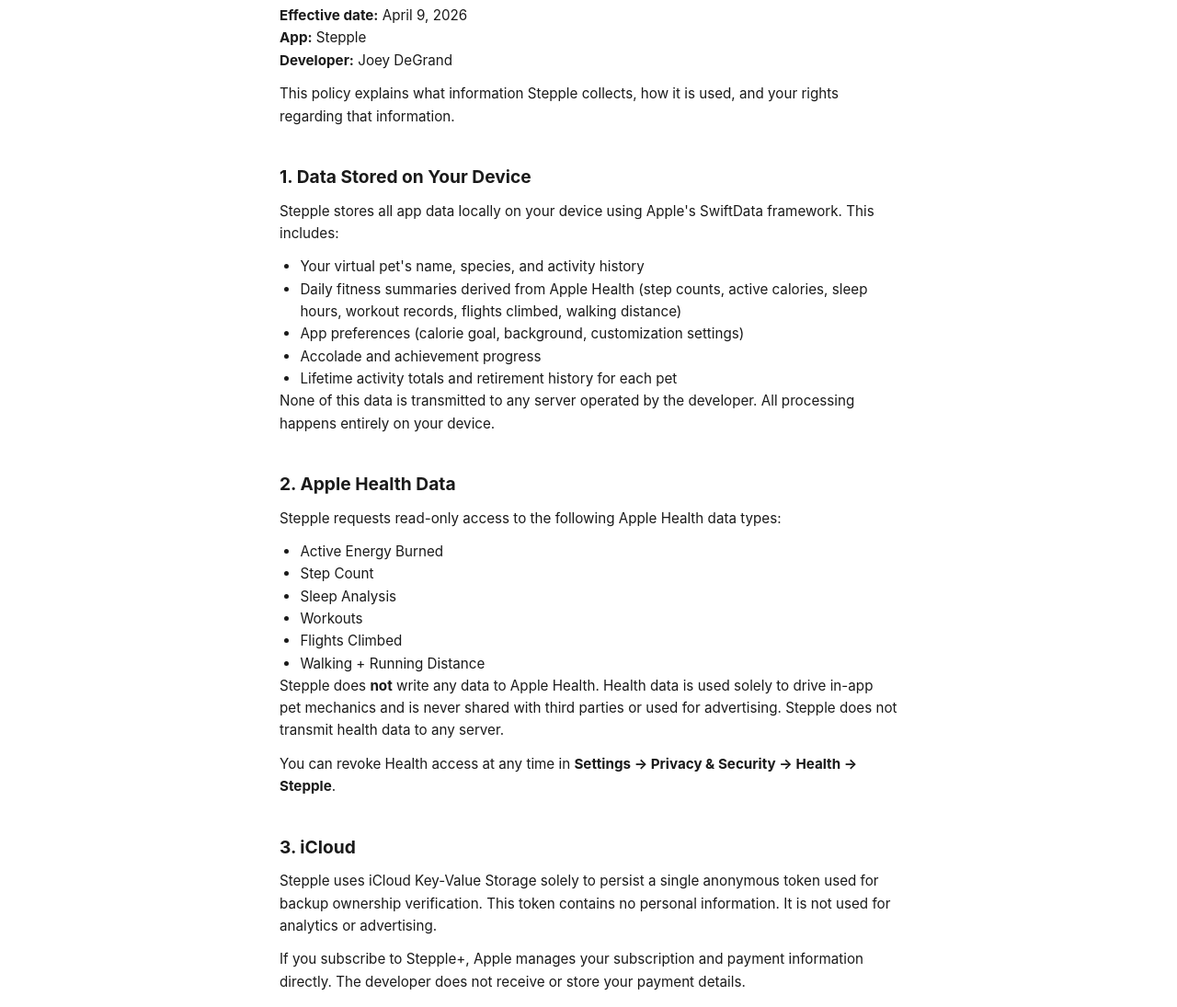
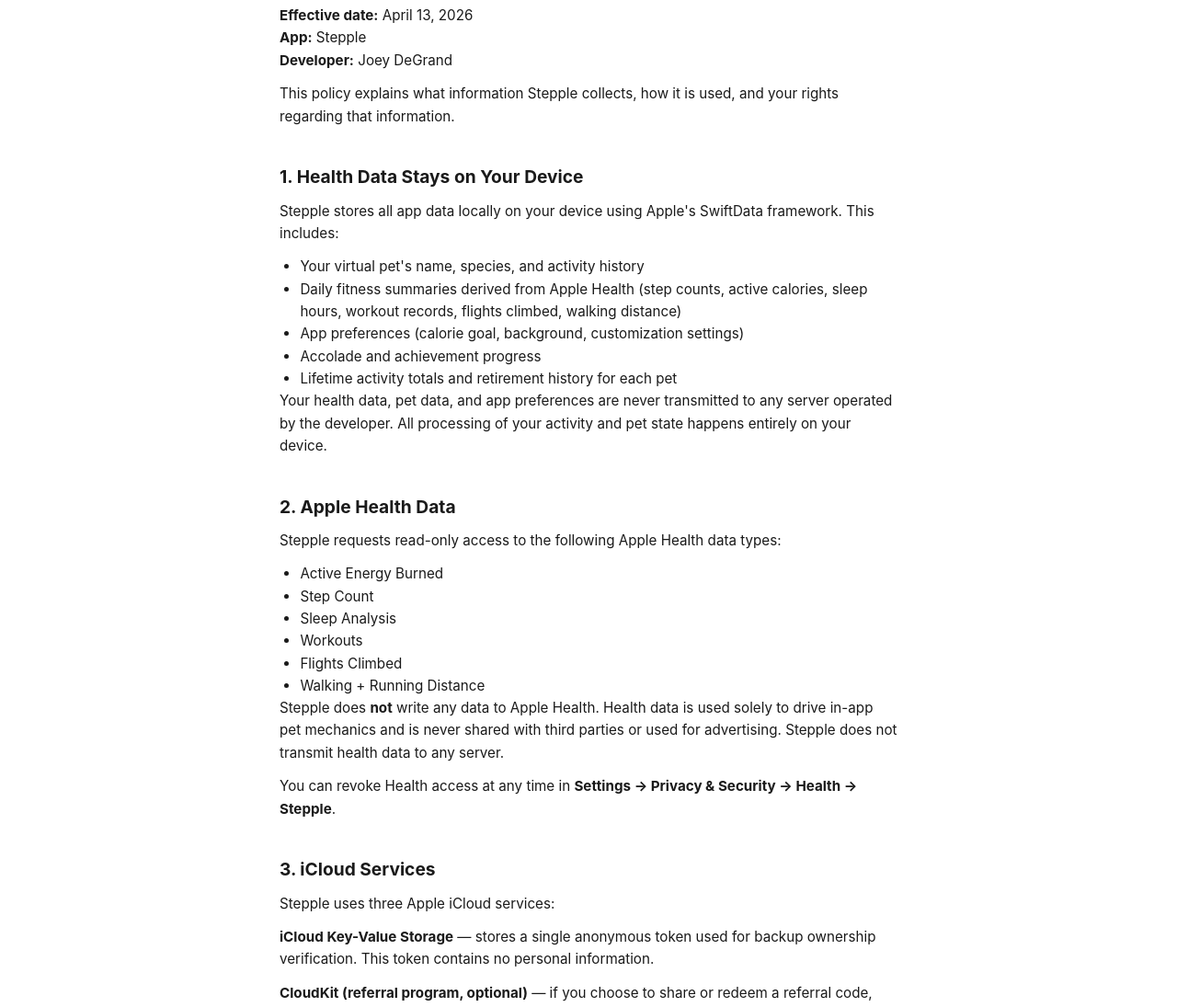
Before and after one commit to jdegrand/Stepple-Website, a plain HTML site: page privacy.html in a window 1280 px wide. Shown: the part 205-1300 px from the top of the page at 92% size. Drawn offline with Linux system fonts and the light colour scheme.

Commit message:
mention no health data leaves device

```diff
--- a/privacy.html
+++ b/privacy.html
@@ -28,13 +28,13 @@
     <a href="/" class="legal-back">&larr; Back to Stepple</a>
 
     <h1>Privacy Policy</h1>
-    <p><strong>Effective date:</strong> April 9, 2026<br/>
+    <p><strong>Effective date:</strong> April 13, 2026<br/>
     <strong>App:</strong> Stepple<br/>
     <strong>Developer:</strong> Joey DeGrand</p>
 
     <p>This policy explains what information Stepple collects, how it is used, and your rights regarding that information.</p>
 
-    <h2>1. Data Stored on Your Device</h2>
+    <h2>1. Health Data Stays on Your Device</h2>
     <p>Stepple stores all app data locally on your device using Apple's SwiftData framework. This includes:</p>
     <ul>
       <li>Your virtual pet's name, species, and activity history</li>
@@ -43,7 +43,7 @@
       <li>Accolade and achievement progress</li>
       <li>Lifetime activity totals and retirement history for each pet</li>
     </ul>
-    <p>None of this data is transmitted to any server operated by the developer. All processing happens entirely on your device.</p>
+    <p>Your health data, pet data, and app preferences are never transmitted to any server operated by the developer. All processing of your activity and pet state happens entirely on your device.</p>
 
     <h2>2. Apple Health Data</h2>
     <p>Stepple requests read-only access to the following Apple Health data types:</p>
@@ -58,9 +58,12 @@
     <p>Stepple does <strong>not</strong> write any data to Apple Health. Health data is used solely to drive in-app pet mechanics and is never shared with third parties or used for advertising. Stepple does not transmit health data to any server.</p>
     <p>You can revoke Health access at any time in <strong>Settings &rarr; Privacy &amp; Security &rarr; Health &rarr; Stepple</strong>.</p>
 
-    <h2>3. iCloud</h2>
-    <p>Stepple uses iCloud Key-Value Storage solely to persist a single anonymous token used for backup ownership verification. This token contains no personal information. It is not used for analytics or advertising.</p>
-    <p>If you subscribe to Stepple+, Apple manages your subscription and payment information directly. The developer does not receive or store your payment details.</p>
+    <h2>3. iCloud Services</h2>
+    <p>Stepple uses three Apple iCloud services:</p>
+    <p><strong>iCloud Key-Value Storage</strong> &mdash; stores a single anonymous token used for backup ownership verification. This token contains no personal information.</p>
+    <p><strong>CloudKit (referral program, optional)</strong> &mdash; if you choose to share or redeem a referral code, Stepple stores a small record in Apple's CloudKit public database containing your anonymous referral code, your anonymous iCloud user ID, and a count of successful redemptions. No health data, pet data, or other personal information is ever stored in CloudKit. You can opt out of referrals at any time in <strong>Settings &rarr; Privacy &rarr; Disable Referrals</strong>; your existing record will be deleted on next launch (or queued and deleted as soon as you're back online).</p>
+    <p><strong>Apple StoreKit</strong> &mdash; if you subscribe to Stepple+, Apple manages your subscription and payment information directly. The developer does not receive or store your payment details.</p>
+    <p>None of these services is used for analytics or advertising. All are operated by Apple under their privacy policies.</p>
 
     <h2>4. Backup Files</h2>
     <p>If you use the manual backup feature, a signed backup file is saved to your device's local storage. Backups are cryptographically signed with a device-specific key derived from an anonymous token stored in your iCloud Key-Value Storage, which means a backup file can only be restored on devices that share the same iCloud account. This file is only transferred if you explicitly choose to export it (e.g. via AirDrop or Files). The developer has no access to these files.</p>
```
Also changed, not shown: index.html (+4 -4 lines), terms.html (+3 -2 lines).
